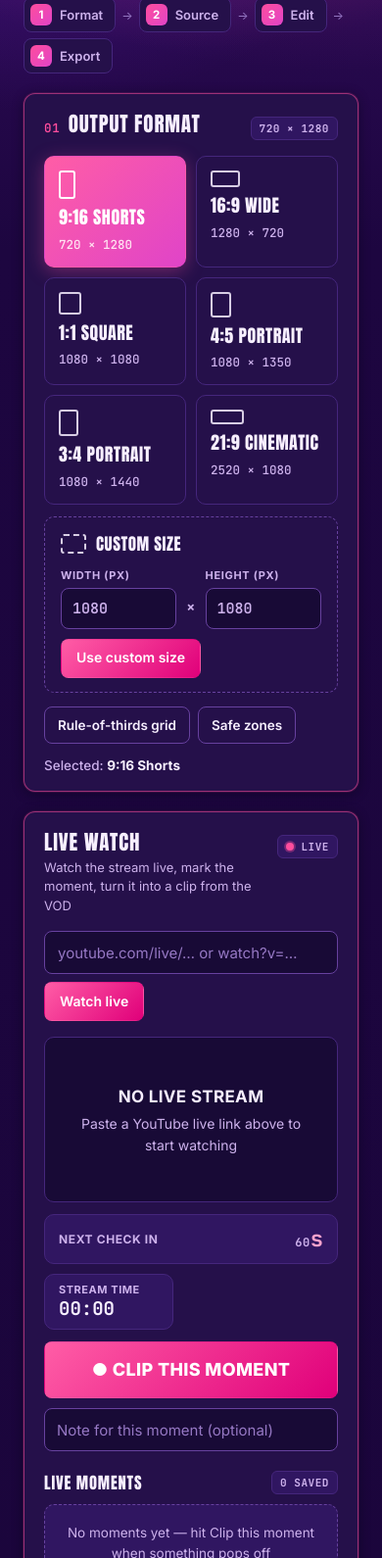
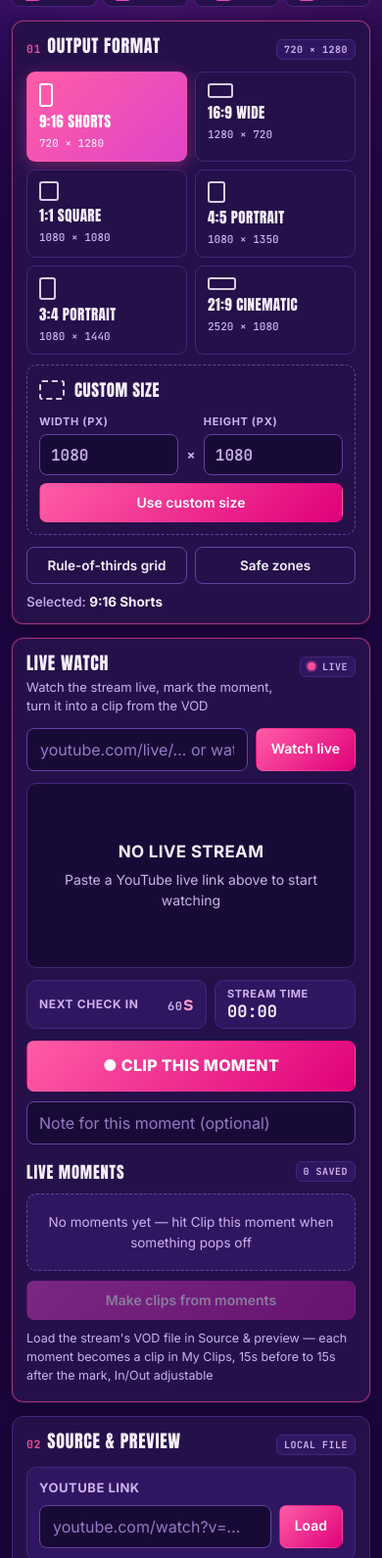
Before and after one commit to aawahid4321-maker/clipforge, a plain HTML site: page index.html in a window 390 px wide. Shown: the part 85-1675 px from the top of the page at 98% size. Drawn offline with Linux system fonts and the light colour scheme.

Commit message:
ClipForge: mobile version fixed

```diff
--- a/index.html
+++ b/index.html
@@ -276,6 +276,93 @@ select{width:100%;padding:10px 12px;border-radius:8px;border:1px solid var(--lin
 .live-moment-note{width:100%;margin-top:8px;padding:7px 10px;border:1px solid var(--line);border-radius:7px;background:var(--stage);font-size:13px;min-height:36px;color:var(--text)}
 .live-moment-note::placeholder{color:var(--faint)}
 .live-moment-btns{display:flex;flex-direction:column;gap:6px;flex-shrink:0}
+
+/* ---------- MOBILE ---------- */
+@media(max-width:720px){
+  /* Top bar: compact brand, steps in one tidy row */
+  .topbar{padding:14px 12px 2px;gap:10px}
+  .brand{gap:9px}
+  .brand-mark{width:36px;height:36px;border-radius:9px}
+  .topbar h1{font-size:25px}
+  .steps{display:grid;grid-template-columns:repeat(4,1fr);gap:6px;width:100%}
+  .step{justify-content:center;padding:5px 4px 5px 5px;font-size:12px;gap:6px;white-space:nowrap}
+  .step b{width:20px;height:20px;font-size:11px;border-radius:5px}
+  .step-arrow{display:none}
+
+  /* Page frame + cards: tighter gutters */
+  .wrap{padding:12px 12px 24px;gap:14px}
+  .stack{gap:14px}
+  .card-h{padding:14px 14px 0}
+  .card-h h2{font-size:18px}
+  .card-h h2 .num{font-size:11.5px;margin-right:6px}
+  .badge{font-size:10px;padding:3px 7px}
+  .pad{padding:12px 14px 16px}
+  .list{padding:12px 14px 16px}
+  .footer{padding:0 14px 20px}
+
+  /* Format picker: shorter cards, no dead space */
+  .fmt-options{grid-template-columns:repeat(2,1fr);gap:8px;padding:12px 14px 0}
+  .fmt-opt{min-height:0;padding:11px 12px;gap:6px;border-radius:9px}
+  .fmt-opt strong{font-size:15px}
+  .fmt-opt small{font-size:11px}
+  .fmt-shape.vertical{width:14px;height:24px}
+  .fmt-shape.wide{width:26px;height:15px}
+  .fmt-shape.square{width:20px;height:20px}
+  .fmt-shape.p45{width:18px;height:22px}
+  .fmt-shape.p34{width:17px;height:23px}
+  .fmt-shape.cine{width:29px;height:13px}
+  .fmt-custom{margin:10px 14px 0;padding:12px}
+  .custom-row{gap:8px}
+  .custom-row label{flex:1;min-width:0}
+  .custom-row input{width:100%}
+  .custom-x{padding-bottom:10px}
+  .custom-row .btn{flex:1 1 100%}
+  .format-foot{padding:12px 14px 14px;gap:10px}
+  .format-foot .chips{width:100%}
+  .format-foot .chip{flex:1}
+  .format-live{width:100%}
+
+  /* Source: link row never overflows, drop zone tighter */
+  .yt-box{margin:12px 14px 0;padding:12px}
+  .yt-row{flex-wrap:nowrap}
+  .yt-row input{flex:1 1 auto;min-width:0}
+  .yt-row .btn{flex:0 0 auto}
+  .drop{margin:12px 14px 0;padding:14px 12px}
+  .drop strong{font-size:15px}
+
+  /* Stage + transport */
+  .stage-wrap{margin:12px 14px 0;padding:10px}
+  .controls{padding:12px 14px 16px}
+  .controls .btn-row .btn{flex:1 1 auto}
+  .wave-wrap{padding:0 14px 16px}
+  .guides-toggle{font-size:11.5px;padding:5px 9px;min-height:32px}
+  .ctl-row{grid-template-columns:68px 1fr 42px;gap:8px}
+  input[type=range]{height:34px}
+
+  /* Live watch: pills wrap instead of squeezing */
+  .live-grid{padding:12px 14px 16px;gap:14px}
+  .live-status-row{gap:8px}
+  .count-pill{min-width:0;flex:1 1 150px;padding:8px 12px}
+  .count-pill b{font-size:19px}
+  .stream-time{min-width:0;flex:1 1 110px;padding:6px 12px}
+  .stream-time b{font-size:17px}
+  .clip-now-btn{min-height:52px;font-size:16px}
+
+  /* Moments / clips: thumbnail goes full width on top */
+  .moment,.clip-item{flex-direction:column;gap:10px}
+  .thumb{width:100%;height:auto;aspect-ratio:16/9}
+  .live-moment-btns{flex-direction:row}
+  .live-moment-btns .small-btn{flex:1}
+
+  /* 16px inputs stop iOS auto-zoom on focus */
+  .yt-row input,.text-input,select,textarea,.custom-row input,.live-moment-note{font-size:16px}
+  .toast{bottom:14px;padding:10px 14px}
+}
+@media(max-width:380px){
+  .fmt-opt strong{font-size:13.5px}
+  .step{font-size:11px;gap:4px}
+  .io-grid{grid-template-columns:1fr 1fr;gap:8px}
+}
 </style>
 </head>
 <body>
```
